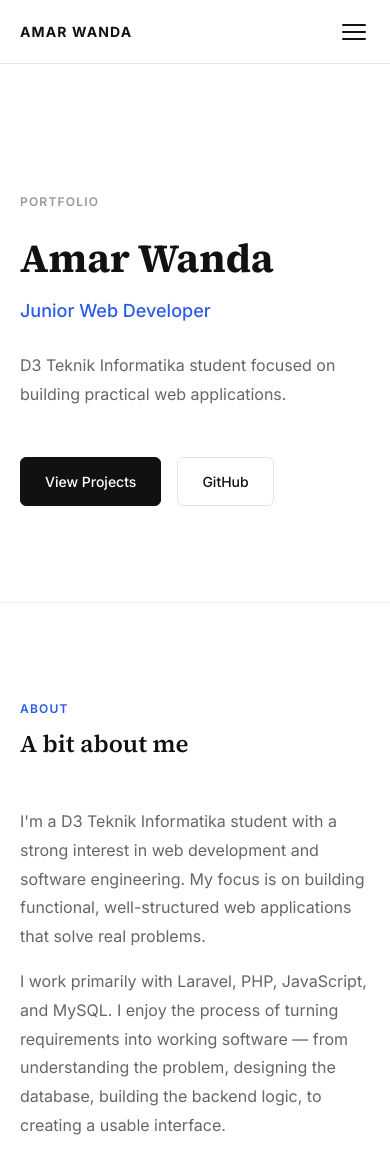
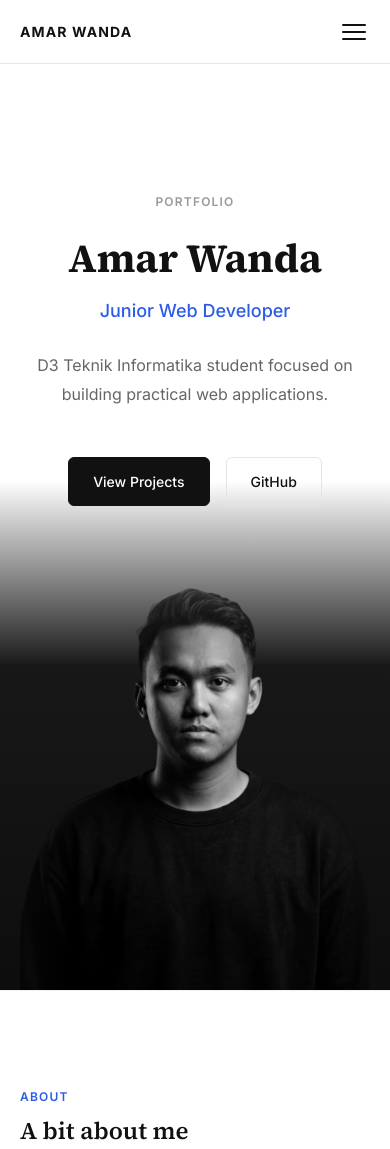
Before and after one commit to MuammarDaffa/portfolio, a website built with Vite: page index.html in a window 390 px wide. Shown: the top 1149 px of the page. Built offline with nearby package versions, Linux system fonts and the light colour scheme.

Commit message:
image poles

```diff
--- a/index.html
+++ b/index.html
@@ -52,7 +52,9 @@
 
     <!-- ===================== HERO ===================== -->
     <section class="hero" id="hero">
+      <div class="hero__bg"></div>
       <div class="container hero__inner">
+        <div class="hero__content">
           <p class="hero__label">Portfolio</p>
           <h1 class="hero__name">Amar Wanda</h1>
           <p class="hero__title">Junior Web Developer</p>
@@ -63,6 +65,10 @@
           <div class="hero__actions">
             <a href="#projects" class="btn btn--primary">View Projects</a>
             <a href="https://github.com/" class="btn btn--secondary" target="_blank" rel="noopener noreferrer">GitHub</a>
+          </div>
+        </div>
+        <div class="hero__visual">
+          <img src="/images/potrait.png" alt="Amar Wanda Portrait" class="hero__image" />
         </div>
       </div>
     </section>
--- a/src/styles/main.css
+++ b/src/styles/main.css
@@ -280,12 +280,80 @@ button {
    HERO
    ============================================ */
 .hero {
-  padding: var(--space-5xl) 0 var(--space-4xl);
+  position: relative;
+  background-color: var(--color-bg);
   border-bottom: 1px solid var(--color-border-light);
+  overflow: hidden;
+}
+
+.hero__bg {
+  position: absolute;
+  top: 0;
+  right: 0;
+  bottom: 0;
+  left: 0;
+  background: linear-gradient(105deg, var(--color-bg) 0%, var(--color-bg) 45%, #181818 65%, #0d0d0d 100%);
+  z-index: 1;
 }
 
 .hero__inner {
-  max-width: 640px;
+  position: relative;
+  z-index: 2;
+  display: grid;
+  grid-template-columns: 1fr 1fr;
+  align-items: stretch;
+  min-height: 85vh;
+  gap: var(--space-2xl);
+}
+
+.hero__content {
+  display: flex;
+  flex-direction: column;
+  justify-content: center;
+  padding: var(--space-5xl) 0;
+  max-width: 520px;
+}
+
+.hero__visual {
+  display: flex;
+  justify-content: flex-end;
+  align-items: flex-end;
+}
+
+.hero__image {
+  max-height: 85vh;
+  width: auto;
+  max-width: 100%;
+  object-fit: contain;
+  -webkit-mask-image: radial-gradient(ellipse at 50% 100%, black 50%, transparent 95%);
+  mask-image: radial-gradient(ellipse at 50% 100%, black 50%, transparent 95%);
+}
+
+@media (max-width: 768px) {
+  .hero__bg {
+    background: linear-gradient(180deg, var(--color-bg) 0%, var(--color-bg) 45%, #181818 65%, #0d0d0d 100%);
+  }
+
+  .hero__inner {
+    grid-template-columns: 1fr;
+    gap: 0;
+    min-height: auto;
+  }
+
+  .hero__content {
+    padding-bottom: var(--space-2xl);
+    align-items: center;
+    text-align: center;
+    margin: 0 auto;
+  }
+
+  .hero__visual {
+    justify-content: center;
+  }
+
+  .hero__image {
+    max-height: 60vh;
+  }
 }
 
 .hero__label {
```
Also changed, not shown: public/images/potrait.png (added). Lines whose indentation alone changed are shown as unchanged.
